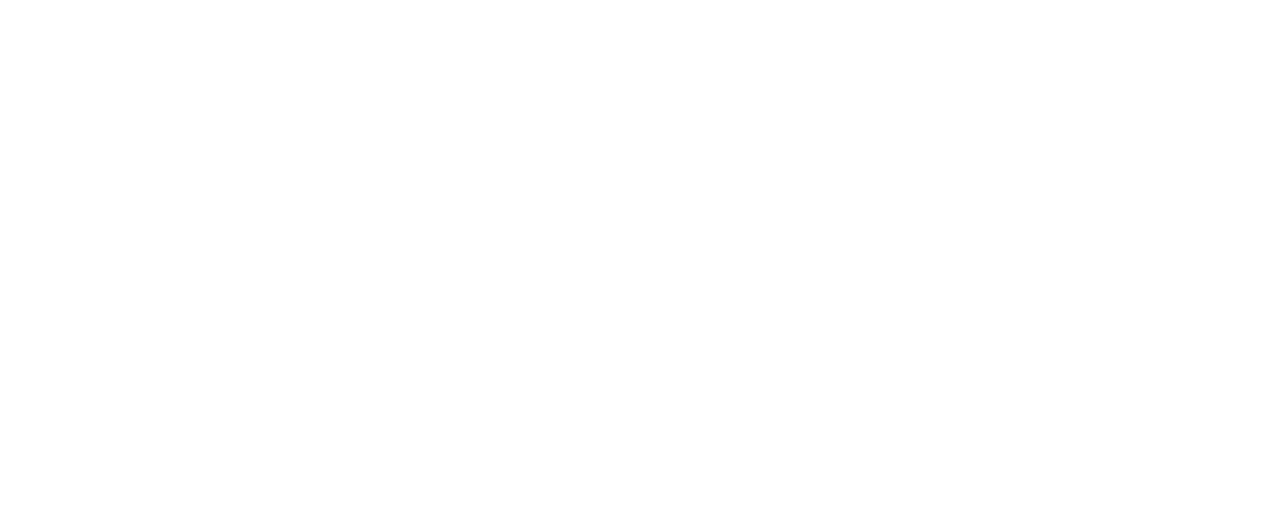
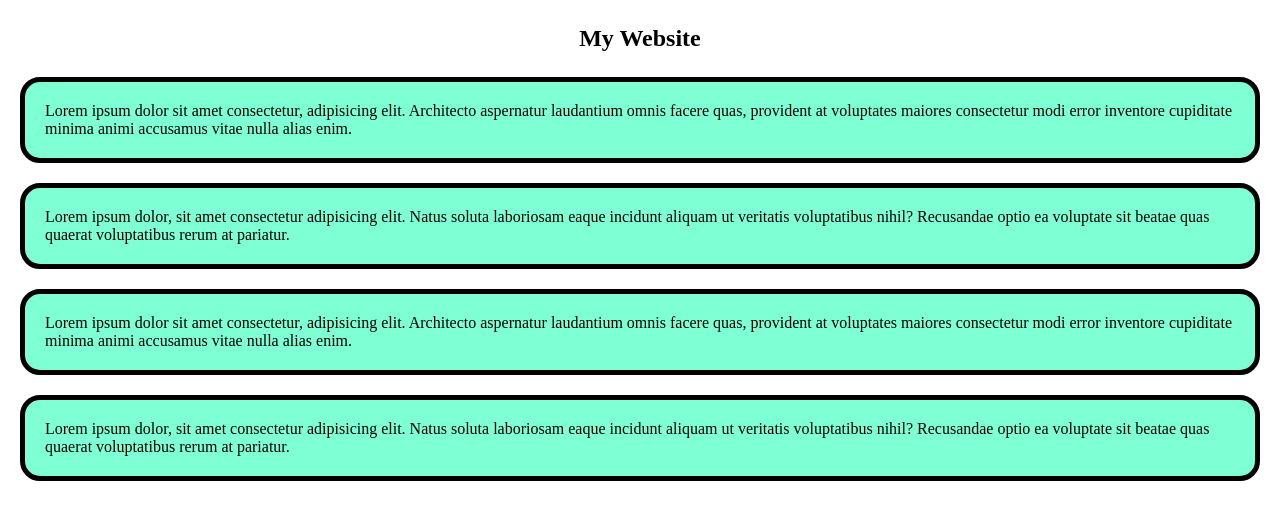
Before and after one commit to Md-Badhon-Sheikh/my-website, a plain HTML site: page index.html in a window 1280 px wide. Drawn offline with Linux system fonts and the light colour scheme.

Commit message:
added blog

```diff
--- a/index.html
+++ b/index.html
@@ -4,8 +4,15 @@
     <meta charset="UTF-8">
     <meta name="viewport" content="width=device-width, initial-scale=1.0">
     <title>My Website</title>
+    <link rel="stylesheet" href="styels/style.css">
 </head>
 <body>
-
+    <div class="div">
+        <h2 class="head">My Website</h2>
+        <p class="para">Lorem ipsum dolor sit amet consectetur, adipisicing elit. Architecto aspernatur laudantium omnis facere quas, provident at voluptates maiores consectetur modi error inventore cupiditate minima animi accusamus vitae nulla alias enim.</p>
+        <p class="para">Lorem ipsum dolor, sit amet consectetur adipisicing elit. Natus soluta laboriosam eaque incidunt aliquam ut veritatis voluptatibus nihil? Recusandae optio ea voluptate sit beatae quas quaerat voluptatibus rerum at pariatur.</p>
+        <p class="para">Lorem ipsum dolor sit amet consectetur, adipisicing elit. Architecto aspernatur laudantium omnis facere quas, provident at voluptates maiores consectetur modi error inventore cupiditate minima animi accusamus vitae nulla alias enim.</p>
+        <p class="para">Lorem ipsum dolor, sit amet consectetur adipisicing elit. Natus soluta laboriosam eaque incidunt aliquam ut veritatis voluptatibus nihil? Recusandae optio ea voluptate sit beatae quas quaerat voluptatibus rerum at pariatur.</p>
+    </div>
 </body>
 </html>
--- /dev/null
+++ b/styels/style.css
@@ -0,0 +1,14 @@
+*{
+    margin: 0;
+}
+.head{
+    text-align: center;
+    margin: 25px;
+}
+.para{
+    padding: 20px;
+    margin: 20px;
+    border: 5px solid;
+    background-color: aquamarine;
+    border-radius: 20px;
+}
```
